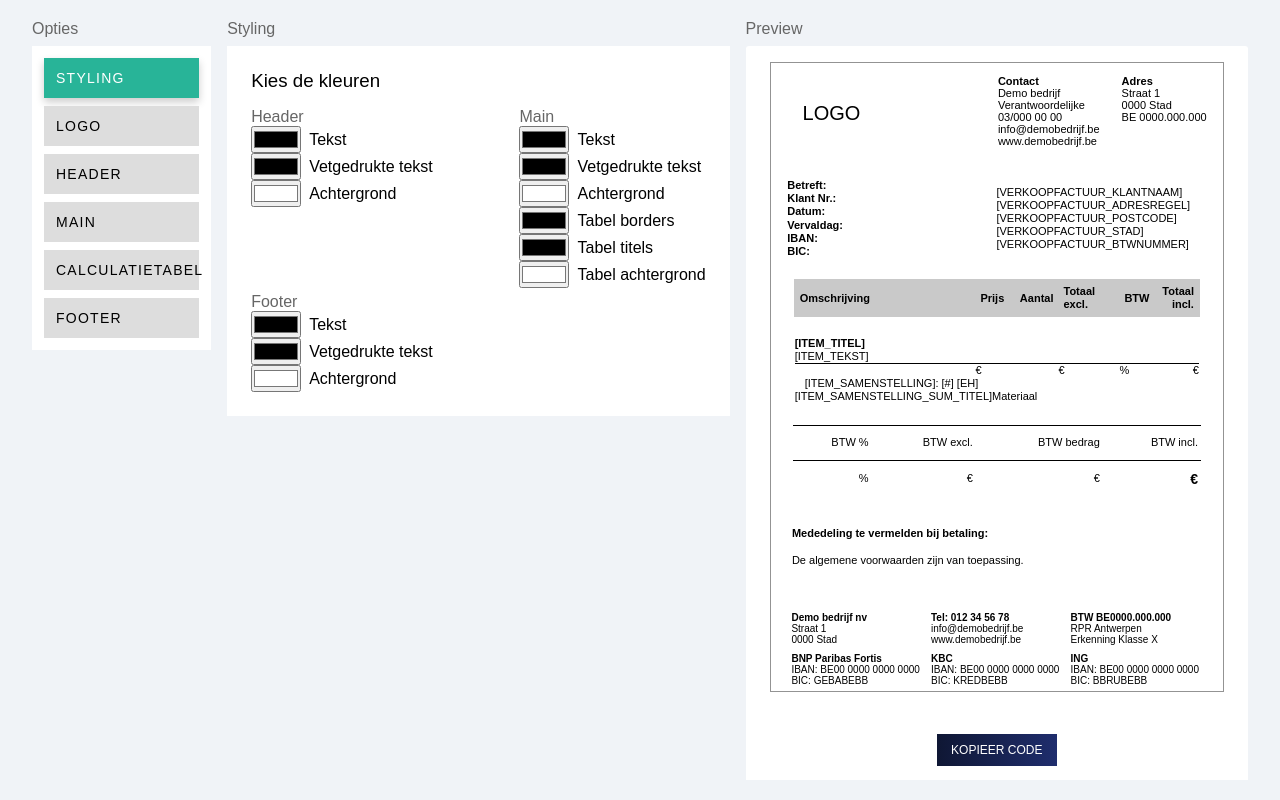
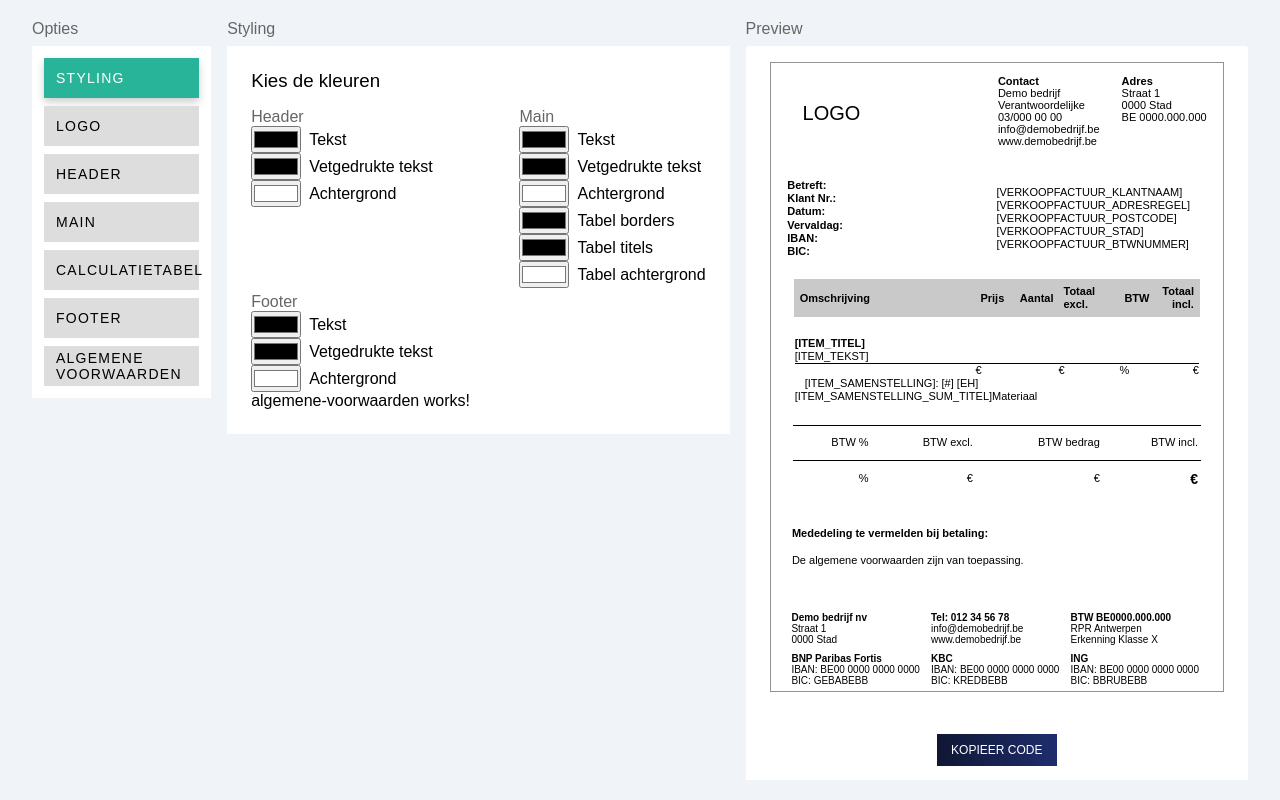
Before and after one commit to Karen03y/iamd-stage-wizard, an Angular app: page / in a window 1280 px wide. Both pictures are taken after a click on the button "STYLING". Built offline with nearby package versions, Linux system fonts and the light colour scheme.

Commit message:
added component, added btn

```diff
--- a/src/app/app.component.html
+++ b/src/app/app.component.html
@@ -38,6 +38,9 @@
             <ng-container *ngSwitchCase="'footer'">
               <app-footer (footerChange)="onFooterChange($event)"></app-footer>
             </ng-container>
+            <ng-container>
+              <app-algemene-voorwaarden></app-algemene-voorwaarden>
+            </ng-container>
             <!--    <ng-container *ngSwitchCase="'bedrijfsgegevens'">
               <app-bedrijfsgegevens> </app-bedrijfsgegevens>
             </ng-container>  -->
--- a/src/app/app.component.ts
+++ b/src/app/app.component.ts
@@ -15,13 +15,14 @@ import { LogoUploadComponent } from "./components/logo-upload/logo-upload.compon
 import { DomSanitizer, SafeHtml} from '@angular/platform-browser';
 import { OptionButtonComponent } from "./components/option-button/option-button.component";
 import { CalculatietabelComponent } from "./components/calculatietabel/calculatietabel.component";
+import { AlgemeneVoorwaardenComponent } from "./components/algemene-voorwaarden/algemene-voorwaarden.component";
 
 @Component({
     selector: 'app-root',
     templateUrl: './app.component.html',
     styleUrls: ['./app.component.css'],
     standalone: true,
-    imports: [CommonModule, FormsModule, HeaderComponent, StylingComponent, MainComponent, FooterComponent, HttpClientModule, HtmlDialogComponent, LogoUploadComponent, OptionButtonComponent, CalculatietabelComponent]
+    imports: [CommonModule, FormsModule, HeaderComponent, StylingComponent, MainComponent, FooterComponent, HttpClientModule, HtmlDialogComponent, LogoUploadComponent, OptionButtonComponent, CalculatietabelComponent, AlgemeneVoorwaardenComponent]
 })
 export class AppComponent {
   title = 'iamd-document-wizard';
@@ -33,6 +34,7 @@ export class AppComponent {
     { title: "Main", content: { type: "main" }},
     { title: "Calculatietabel", content: {type:"calculatietabel"}},
     { title: "Footer", content: { type: "footer" }},
+    { title: "Algemene Voorwaarden", content: {type:"algemene-voorwaarden"}}
   /**  extra optie bedrijfsgegevens - weglaten want gegevens w in omgeving ingevuld
    *  { title: "Bedrijfsgegevens", content: {type: "bedrijfsgegevens"}}
    **/
--- /dev/null
+++ b/src/app/components/algemene-voorwaarden/algemene-voorwaarden.component.html
@@ -0,0 +1 @@
+<p>algemene-voorwaarden works!</p>
```
Also changed, not shown: src/app/components/algemene-voorwaarden/algemene-voorwaarden.component.ts (added, +12 -0 lines), src/app/components/algemene-voorwaarden/algemene-voorwaarden.component.css (added), 1 other file (tests, documents, lock files or other folders).
